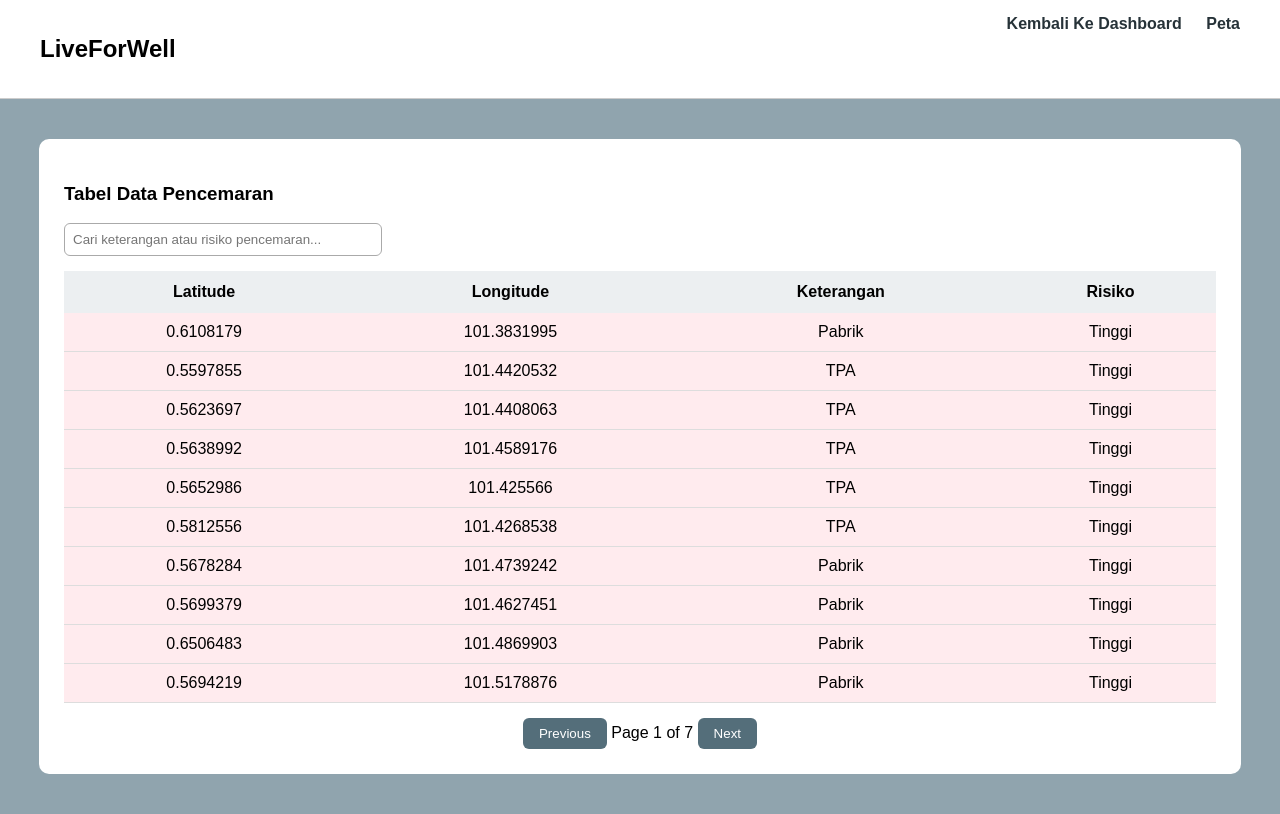
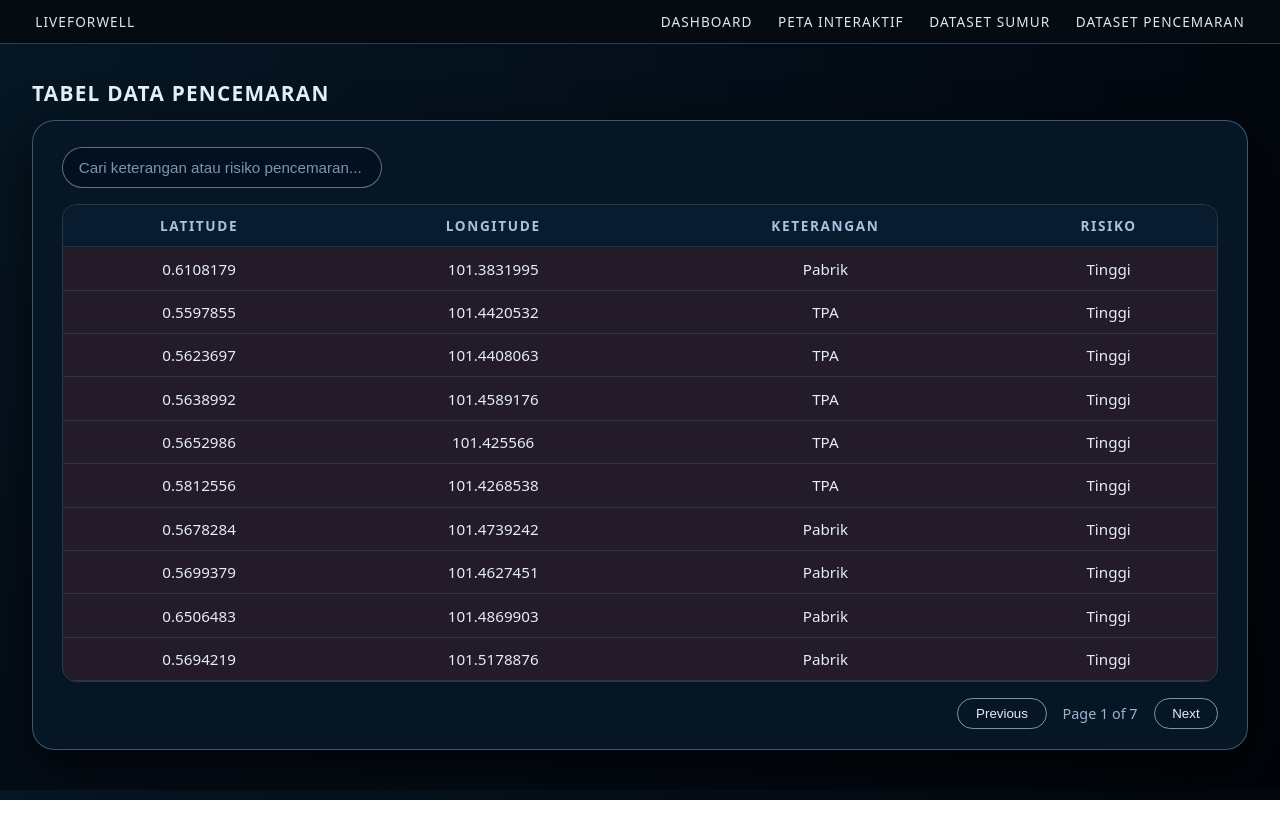
Before and after one commit to IkyPtr/LIVEWELLGIS, a website built with Vite: page GIS/map/tabel/dataPencemaran.html in a window 1280 px wide. Built offline with nearby package versions, Linux system fonts and the light colour scheme.

Commit message:
Penyesuaian Tema

```diff
--- a/GIS/map/tabel/dataPencemaran.html
+++ b/GIS/map/tabel/dataPencemaran.html
@@ -9,19 +9,27 @@
 
 <body>
 
-  <header>
-    <h2>LiveForWell</h2>
-    <nav>
-       <a href="../../index.html">Kembali Ke Dashboard </a>
-        <a href="#">Peta</a>
+  <header class="top-bar">
+    <div class="top-left">
+      <span class="logo-dot"></span>
+      <span class="brand">LiveForWell</span>
+    </div>
+    <nav class="top-nav">
+      <a href="/index.html">Dashboard</a>
+      <a href="/map/map.html">Peta Interaktif</a>
+      <a href="/map/tabel/dataAir.html">Dataset Sumur</a>
+      <a href="/map/tabel/dataPencemaran.html">Dataset Pencemaran</a>
     </nav>
   </header>
+
 
   <div class="container">
     <h3>Tabel Data Pencemaran</h3>
 
-    <input type="text" id="searchInput" placeholder="Cari keterangan atau risiko pencemaran...">
+    <div class="table-card">
+      <input type="text" id="searchInput" placeholder="Cari keterangan atau risiko pencemaran..." />
 
+      <div class="table-wrapper">
         <table>
           <thead>
             <tr>
@@ -33,6 +41,7 @@
           </thead>
           <tbody id="table-body"></tbody>
         </table>
+      </div>
 
       <div class="pagination">
         <button id="prevBtn">Previous</button>
@@ -40,6 +49,8 @@
         <button id="nextBtn">Next</button>
       </div>
     </div>
+  </div>
+
 
   <script src="mainPencemaran.js"></script>
 </body>
--- a/GIS/map/tabel/stylePencemaran.css
+++ b/GIS/map/tabel/stylePencemaran.css
@@ -1,86 +1,198 @@
-body {
-    margin: 0;
-    font-family: Arial, sans-serif;
-    background: #90a4ae;
+:root {
+  --primary: #2c9fbf;
+  --accent: #f4b000;
+  --bg-dark: #050b11;
+  --bg-card: #071624;
+  --text-light: #e5edf7;
 }
 
+* {
+  box-sizing: border-box;
+}
+
+body {
+  margin: 0;
+  font-family: system-ui, -apple-system, BlinkMacSystemFont, "Segoe UI",
+    sans-serif;
+  background: radial-gradient(circle at top left, #061725, #02040a);
+  color: var(--text-light);
+}
+
+/* ===== TOP BAR ===== */
 header {
-    display: flex;
-    justify-content: space-between;
-    background: #ffffff;
-    padding: 15px 40px;
-    border-bottom: 1px solid #ccc;
+  display: flex;
+  justify-content: space-between;
+  align-items: center;
+  padding: 0.75rem 2.2rem;
+  background: #050b11;
+  color: #dbe9f5;
+  font-size: 0.85rem;
+  letter-spacing: 0.08em;
+  text-transform: uppercase;
+  border-bottom: 1px solid rgba(52, 79, 111, 0.7);
+}
+
+header h2 {
+  margin: 0;
+  font-size: 1.1rem;
+  letter-spacing: 0.14em;
 }
 
 nav a {
-    margin-left: 20px;
-    text-decoration: none;
-    font-weight: bold;
-    color: #263238;
+  color: #dbe9f5;
+  text-decoration: none;
+  margin-left: 1.3rem;
 }
 
-.container {
-    background: #ffffff;
-    margin: 40px auto;
-    padding: 25px;
-    width: 90%;
-    border-radius: 10px;
+nav a:hover {
+  color: var(--accent);
 }
 
-#searchInput {
-    width: 300px;
-    padding: 8px;
-    margin-bottom: 15px;
-    border-radius: 6px;
-    border: 1px solid #aaa;
+/* ===== LAYOUT UTAMA ===== */
+.container {
+  max-width: 1280px;
+  margin: 2.2rem auto 2.5rem;
+  padding: 0 2rem;
 }
 
+.container > h3 {
+  margin: 0 0 0.8rem;
+  font-size: 1.3rem;
+  letter-spacing: 0.06em;
+  text-transform: uppercase;
+}
+
+/* Card tabel */
+.table-card {
+  background: var(--bg-card);
+  border-radius: 1.4rem;
+  padding: 1.6rem 1.8rem 1.2rem;
+  box-shadow: 0 18px 50px rgba(0, 0, 0, 0.7);
+  border: 1px solid rgba(86, 132, 175, 0.6);
+}
+
+/* Search */
+#searchInput {
+  min-width: 320px;
+  padding: 0.7rem 1rem;
+  border-radius: 999px;
+  border: 1px solid rgba(148, 179, 207, 0.6);
+  background: rgba(3, 16, 32, 0.85);
+  color: var(--text-light);
+  font-size: 0.95rem;
+  margin-bottom: 1rem;
+}
+
+#searchInput::placeholder {
+  color: #7c94ad;
+}
+
+/* Wrapper tabel agar mendekati satu layar */
+.table-wrapper {
+  max-height: calc(100vh - 310px);
+  overflow: auto;
+  border-radius: 0.9rem;
+  border: 1px solid rgba(85, 112, 141, 0.4);
+}
+
+/* Tabel */
 table {
-    width: 100%;
-    border-collapse: collapse;
+  width: 100%;
+  border-collapse: collapse;
+  font-size: 0.95rem;
+  color: var(--text-light);
+}
+
+thead {
+  background: rgba(10, 28, 48, 0.95);
+  position: sticky;
+  top: 0;
+  z-index: 1;
+}
+
+th,
+td {
+  padding: 0.7rem 0.9rem;
+  text-align: center;
+  vertical-align: middle;
+  border-bottom: 1px solid rgba(63, 88, 117, 0.4);
 }
 
 th {
-    background: #eceff1;
-    text-align: center;
-    /* tengah horizontal */
-    vertical-align: middle;
-    padding: 12px;
+  font-weight: 600;
+  font-size: 0.85rem;
+  text-transform: uppercase;
+  letter-spacing: 0.12em;
+  color: #a9c1dd;
 }
 
-td {
-    padding: 10px;
-    text-align: center;
-    /* tengah horizontal */
-    vertical-align: middle;
-    border-bottom: 1px solid #ddd;
-}
-
+/* Warna baris berdasarkan risiko */
 tr[data-risk="Tinggi"] {
-    background: #ffebee;
+  background: rgba(239, 68, 68, 0.12);
 }
 
 tr[data-risk="Sedang"] {
-    background: #fffde7;
+  background: rgba(234, 179, 8, 0.12);
 }
 
 tr[data-risk="Rendah"] {
-    background: #e8f5e9;
+  background: rgba(34, 197, 94, 0.12);
 }
 
+tbody tr:hover {
+  background: rgba(44, 159, 191, 0.2);
+}
+
+/* Pagination */
 .pagination {
-    margin-top: 15px;
-    text-align: center;
+  margin-top: 1rem;
+  display: flex;
+  justify-content: flex-end;
+  align-items: center;
+  gap: 1rem;
+  font-size: 0.9rem;
 }
 
 .pagination button {
-    padding: 8px 16px;
-    background: #546e7a;
-    color: white;
-    border: none;
-    border-radius: 6px;
+  padding: 0.45rem 1.1rem;
+  border-radius: 999px;
+  border: 1px solid rgba(146, 182, 212, 0.8);
+  background: transparent;
+  color: var(--text-light);
+  cursor: pointer;
+}
+
+.pagination button:hover {
+  border-color: var(--accent);
+  background: rgba(244, 176, 0, 0.12);
 }
 
 .pagination button:disabled {
-    background: #b0bec5;
+  border-color: rgba(120, 144, 156, 0.7);
+  background: rgba(55, 65, 81, 0.8);
+  cursor: default;
 }
+
+#pageInfo {
+  color: #9bb5cf;
+}
+
+/* Responsive */
+@media (max-width: 768px) {
+  .container {
+    padding: 0 1rem;
+  }
+
+  #searchInput {
+    width: 100%;
+    min-width: 0;
+  }
+
+  .table-card {
+    padding: 1.2rem 1.1rem 1rem;
+  }
+
+  .table-wrapper {
+    max-height: calc(100vh - 340px);
+  }
+}
--- a/GIS/map/tabel/styleSumur.css
+++ b/GIS/map/tabel/styleSumur.css
@@ -18,17 +18,18 @@ body {
   color: var(--text-light);
 }
 
-/* Top bar */
+/* ===== TOP BAR ===== */
 .top-bar {
   display: flex;
   justify-content: space-between;
   align-items: center;
-  padding: 0.6rem 1.8rem;
+  padding: 0.75rem 2.2rem;
   background: #050b11;
   color: #dbe9f5;
-  font-size: 0.8rem;
+  font-size: 0.85rem;
   letter-spacing: 0.08em;
   text-transform: uppercase;
+  border-bottom: 1px solid rgba(52, 79, 111, 0.7);
 }
 
 .top-left {
@@ -45,6 +46,10 @@ body {
   box-shadow: 0 0 0 3px rgba(37, 255, 154, 0.25);
 }
 
+.brand {
+  font-weight: 600;
+}
+
 .top-nav a {
   color: #dbe9f5;
   text-decoration: none;
@@ -55,33 +60,36 @@ body {
   color: var(--accent);
 }
 
-/* Layout utama */
+/* ===== LAYOUT UTAMA ===== */
 .page {
-  max-width: 1100px;
-  margin: 1.8rem auto 2.5rem;
-  padding: 0 1.5rem;
+  max-width: 1280px;
+  margin: 2.2rem auto 2.5rem;
+  padding: 0 2rem;
 }
 
+/* Header atas tabel */
 .header-section {
   display: flex;
   flex-wrap: wrap;
   justify-content: space-between;
-  gap: 1.5rem;
-  margin-bottom: 1.5rem;
+  gap: 1.7rem;
+  align-items: flex-start;
+  margin-bottom: 1.7rem;
 }
 
 .header-section h2 {
-  margin: 0 0 0.4rem;
-  font-weight: 700;
-  letter-spacing: 0.05em;
+  margin: 0 0 0.6rem;
+  font-weight: 750;
+  letter-spacing: 0.08em;
   text-transform: uppercase;
+  font-size: 1.6rem;
 }
 
 .header-section p {
   margin: 0;
-  font-size: 0.9rem;
+  max-width: 620px;
+  font-size: 1rem;
   color: #c3d4e7;
-  max-width: 520px;
 }
 
 .search-wrapper {
@@ -97,41 +105,42 @@ body {
 }
 
 #searchInput {
-  min-width: 260px;
-  padding: 0.5rem 0.8rem;
+  min-width: 320px;
+  padding: 0.7rem 1rem;
   border-radius: 999px;
   border: 1px solid rgba(148, 179, 207, 0.6);
-  background: rgba(3, 16, 32, 0.8);
+  background: rgba(3, 16, 32, 0.85);
   color: var(--text-light);
+  font-size: 0.95rem;
 }
 
 #searchInput::placeholder {
   color: #7c94ad;
 }
 
-/* Table card */
+/* ===== KARTU TABEL ===== */
 .table-section {
   margin-top: 0.5rem;
 }
 
 .table-card {
   background: var(--bg-card);
-  border-radius: 1.2rem;
-  padding: 1.2rem 1.4rem 1rem;
-  box-shadow: 0 14px 40px rgba(0, 0, 0, 0.65);
-  border: 1px solid rgba(86, 132, 175, 0.5);
+  border-radius: 1.4rem;
+  padding: 1.6rem 1.8rem 1.2rem;
+  box-shadow: 0 18px 50px rgba(0, 0, 0, 0.7);
+  border: 1px solid rgba(86, 132, 175, 0.6);
 }
 
 .table-header {
   display: flex;
   justify-content: space-between;
   align-items: center;
-  margin-bottom: 0.8rem;
+  margin-bottom: 0.9rem;
 }
 
 .table-header h3 {
   margin: 0;
-  font-size: 1.05rem;
+  font-size: 1.1rem;
 }
 
 .table-info {
@@ -139,18 +148,19 @@ body {
   color: #9bb5cf;
 }
 
-/* Table styling */
+/* Wrapper tabel supaya tampak penuh satu layar */
 .table-wrapper {
-  max-height: 60vh;
+  max-height: calc(100vh - 310px); /* header + card + pagination + footer */
   overflow: auto;
-  border-radius: 0.8rem;
+  border-radius: 0.9rem;
   border: 1px solid rgba(85, 112, 141, 0.4);
 }
 
+/* ===== TABEL ===== */
 table {
   width: 100%;
   border-collapse: collapse;
-  font-size: 0.86rem;
+  font-size: 0.95rem;
 }
 
 thead {
@@ -162,14 +172,14 @@ thead {
 
 th,
 td {
-  padding: 0.55rem 0.75rem;
+  padding: 0.7rem 0.9rem;
   border-bottom: 1px solid rgba(63, 88, 117, 0.4);
 }
 
 th {
   text-align: left;
   font-weight: 600;
-  font-size: 0.78rem;
+  font-size: 0.85rem;
   text-transform: uppercase;
   letter-spacing: 0.12em;
   color: #a9c1dd;
@@ -180,21 +190,21 @@ tbody tr:nth-child(even) {
 }
 
 tbody tr:hover {
-  background: rgba(44, 159, 191, 0.18);
+  background: rgba(44, 159, 191, 0.2);
 }
 
-/* Pagination */
+/* ===== PAGINATION ===== */
 .pagination {
   display: flex;
   justify-content: flex-end;
   align-items: center;
-  gap: 0.8rem;
-  margin-top: 0.8rem;
-  font-size: 0.8rem;
+  gap: 1rem;
+  margin-top: 1rem;
+  font-size: 0.9rem;
 }
 
 .pagination button {
-  padding: 0.3rem 0.9rem;
+  padding: 0.45rem 1.1rem;
   border-radius: 999px;
   border: 1px solid rgba(146, 182, 212, 0.8);
   background: transparent;
@@ -211,28 +221,39 @@ tbody tr:hover {
   color: #9bb5cf;
 }
 
-/* Footer */
+/* ===== FOOTER ===== */
 .footer {
-  padding: 0.7rem 1.8rem 1rem;
-  border-top: 1px solid rgba(52, 79, 111, 0.5);
+  padding: 0.9rem 2.2rem 1.2rem;
+  font-size: 0.82rem;
   background: #02040a;
   color: #9fb2c6;
-  font-size: 0.78rem;
+  border-top: 1px solid rgba(52, 79, 111, 0.6);
   display: flex;
   flex-wrap: wrap;
   justify-content: space-between;
   gap: 0.5rem;
 }
 
-/* Responsive */
+/* ===== RESPONSIVE ===== */
 @media (max-width: 768px) {
   .page {
     padding: 0 1rem;
   }
-  .table-card {
-    padding: 1rem;
+
+  .header-section {
+    flex-direction: column;
   }
+
   #searchInput {
     width: 100%;
+    min-width: 0;
+  }
+
+  .table-card {
+    padding: 1.2rem 1.1rem 1rem;
+  }
+
+  .table-wrapper {
+    max-height: calc(100vh - 340px);
   }
 }
```
Also changed, not shown: GIS/map/tabel/dataAir.html (+10 -8 lines). Lines whose indentation alone changed are shown as unchanged.
